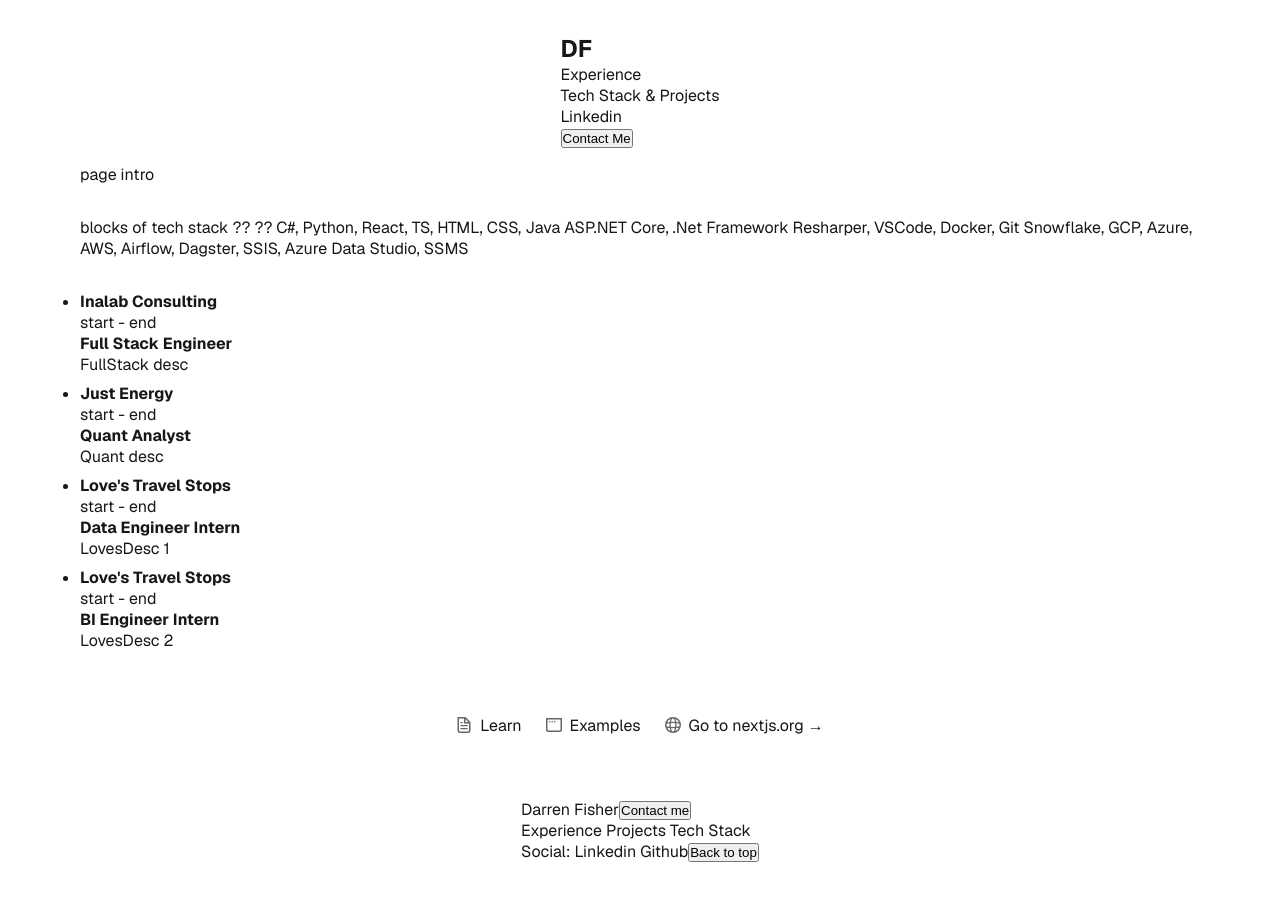
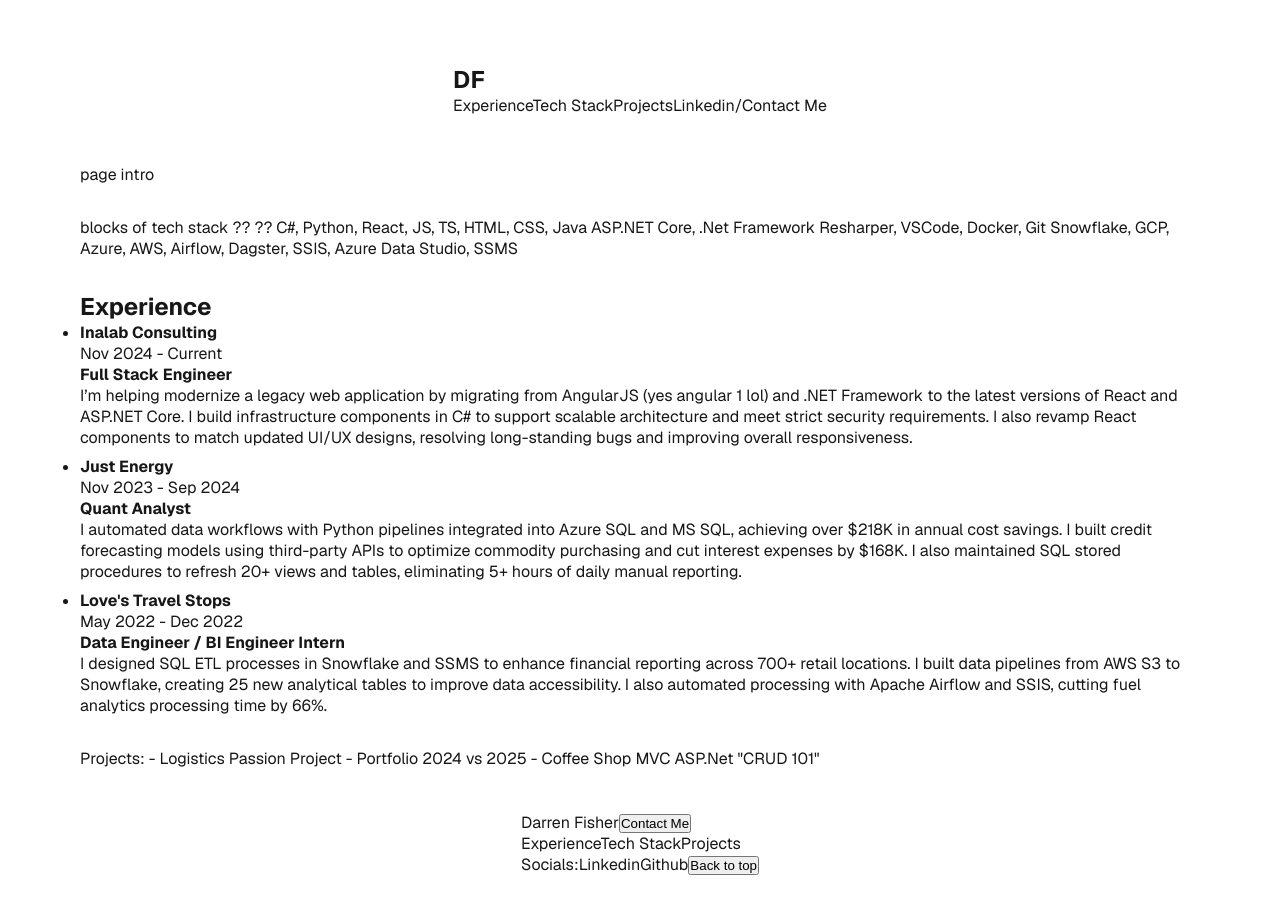
Before and after one commit to Darrenfisherlol/portfolio2025, a Next.js app: page / in a window 1280 px wide. Shown: the top 914 px of the page. Built offline with nearby package versions, Linux system fonts and the light colour scheme.

Commit message:
Add more sections and my data to the page

```diff
--- a/src/app/components/header/header.tsx
+++ b/src/app/components/header/header.tsx
@@ -7,12 +7,12 @@ export default function Header(){
         <>
             <header>
                 <h2>DF</h2>
-                <ul>
-                    <ul>Experience</ul>
-                    <ul>Tech Stack & Projects</ul>
-                    <ul>Linkedin</ul>
-                    <ul><button>Contact Me</button></ul>
-                </ul>
+                <div>
+                    <a href="#ExperienceSection">Experience</a>
+                    <a href="#TechStackSection">Tech Stack</a>
+                    <a href="#ProjectsSection">Projects</a>
+                    <a href="https://www.linkedin.com/in/darrenafisher/">Linkedin/Contact Me</a>
+                </div>
             </header>
         </>
     );
--- a/src/app/components/timeline/timeline.tsx
+++ b/src/app/components/timeline/timeline.tsx
@@ -40,8 +40,12 @@ function Timeline()
 
     return (
         <>
-        <GetData/>
+        <div id="ExperienceSection">
+            <h2> Experience </h2>
+            <GetData/>
+        </div>
         </>
+
     );
 }
 
--- a/src/app/data.ts
+++ b/src/app/data.ts
@@ -4,54 +4,37 @@ export const jobs = [
         Id: 0,
         CompanyName: "Inalab Consulting",
         JobTitle: "Full Stack Engineer",
-        StartData: "start",
-        EndData: "end",
-        JobDesc:"FullStack desc"
+        StartData: "Nov 2024",
+        EndData: "Current",
+        JobDesc:"I’m helping modernize a legacy web application by migrating from AngularJS (yes angular 1 lol) and .NET Framework to the latest versions of React and ASP.NET Core. I build infrastructure components in C# to support scalable architecture and meet strict security requirements. I also revamp React components to match updated UI/UX designs, resolving long-standing bugs and improving overall responsiveness."
     },
     {
         Id: 1,
         CompanyName: "Just Energy",
         JobTitle: "Quant Analyst",
-        StartData: "start",
-        EndData: "end",
-        JobDesc:"Quant desc"
+        StartData: "Nov 2023",
+        EndData: "Sep 2024",
+        JobDesc:"I automated data workflows with Python pipelines integrated into Azure SQL and MS SQL, achieving over $218K in annual cost savings. I built credit forecasting models using third-party APIs to optimize commodity purchasing and cut interest expenses by $168K. I also maintained SQL stored procedures to refresh 20+ views and tables, eliminating 5+ hours of daily manual reporting."
     },
     {
         Id: 2,
         CompanyName: "Love's Travel Stops",
-        JobTitle: "Data Engineer Intern",
-        StartData: "start",
-        EndData: "end",
-        JobDesc:"LovesDesc 1"
-    },
-    {
-        Id: 3,
-        CompanyName: "Love's Travel Stops",
-        JobTitle: "BI Engineer Intern",
-        StartData: "start",
-        EndData: "end",
-        JobDesc:"LovesDesc 2"
+        JobTitle: "Data Engineer / BI Engineer Intern",
+        StartData: "May 2022",
+        EndData: "Dec 2022",
+        JobDesc:"I designed SQL ETL processes in Snowflake and SSMS to enhance financial reporting across 700+ retail locations. I built data pipelines from AWS S3 to Snowflake, creating 25 new analytical tables to improve data accessibility. I also automated processing with Apache Airflow and SSIS, cutting fuel analytics processing time by 66%."
     }
 ];
 
-export const techStack = {
-        "Languages":
-        {
-            "a":"b"
-        },
-        "Software":
-        {
-            "a":"b"
-        }
-};
-
-export const education = [{
-    "Master of Sci in Info Management - Big Data & Analytics":
+export const education = [
     {
-        "a":"b"
+        "level": "Masters",
+        "degree": "Master of Sci in Info Management - Big Data & Analytics",
+        "description":"I earned a Master of Science in Information Management with a specialization in Big Data & Analytics, gaining a strong foundation in data engineering, cloud technologies, and advanced analytics. The program emphasized practical skills in managing large-scale data systems, building data pipelines, and applying statistical and machine learning techniques to drive business insights. This background complements my hands-on experience in software engineering and data-driven development."
     },
-    "Bachelors Info Systems":
     {
-        "a":"b"
+        "level": "Bachelor",
+        "degree":"Bachelors Info Systems",
+        "description":"I hold a Bachelor’s degree in Information Systems, where I developed a solid foundation in software development, databases, and IT project management. The program bridged business and technology, equipping me with skills to design and implement effective tech solutions. It laid the groundwork for my interest in building scalable systems and data-driven applications."
     }
-}];
+];
--- a/src/app/page.tsx
+++ b/src/app/page.tsx
@@ -1,6 +1,8 @@
 import Image from "next/image";
 import styles from "./page.module.css";
 
+// CSS 80% of it lol
+// https://cssreference.io/flexbox/
 
 import Timeline from "./components/timeline/timeline";
 import Header from "./components/header/header"
@@ -16,9 +18,9 @@ export default function Home() {
 
         <div>page intro</div>
 
-        <div>
+        <div id="TechStackSection">
           blocks of tech stack ?? ??
-          C#, Python, React, TS, HTML, CSS, Java
+          C#, Python, React, JS, TS, HTML, CSS, Java
           ASP.NET Core, .Net Framework
           Resharper, VSCode, Docker, Git
           Snowflake,
@@ -29,67 +31,37 @@ export default function Home() {
 
         <Timeline/>
 
+
+
+
+        <div id="ProjectsSection">
+          Projects:
+          - Logistics Passion Project
+          - Portfolio 2024 vs 2025
+          - Coffee Shop MVC ASP.Net "CRUD 101"
+        </div>
       </main>
-      <div className={styles.footer}>
-        <a
-          href="https://nextjs.org/learn?utm_source=create-next-app&utm_medium=appdir-template&utm_campaign=create-next-app"
-          target="_blank"
-          rel="noopener noreferrer"
-        >
-          <Image
-            aria-hidden
-            src="/file.svg"
-            alt="File icon"
-            width={16}
-            height={16}
-          />
-          Learn
-        </a>
-        <a
-          href="https://vercel.com/templates?framework=next.js&utm_source=create-next-app&utm_medium=appdir-template&utm_campaign=create-next-app"
-          target="_blank"
-          rel="noopener noreferrer"
-        >
-          <Image
-            aria-hidden
-            src="/window.svg"
-            alt="Window icon"
-            width={16}
-            height={16}
-          />
-          Examples
-        </a>
-        <a
-          href="https://nextjs.org?utm_source=create-next-app&utm_medium=appdir-template&utm_campaign=create-next-app"
-          target="_blank"
-          rel="noopener noreferrer"
-        >
-          <Image
-            aria-hidden
-            src="/globe.svg"
-            alt="Globe icon"
-            width={16}
-            height={16}
-          />
-          Go to nextjs.org →
-        </a>
-      </div>
       <footer>
 
         <div>
           Darren Fisher
-          <button> Contact me</button>
+          <a href="https://www.linkedin.com/in/darrenafisher/">
+            <button>Contact Me</button>
+          </a>
         </div>
 
         <div>
-          Experience
-          Projects
-          Tech Stack
+
+          <a href="#ExperienceSection">Experience</a>
+          <a href="#TechStackSection">Tech Stack</a>
+          <a href="#ProjectsSection">Projects</a>
+
         </div>
         <div>
-        Social:
-        Linkedin
-        Github
+        Socials:
+        <a href="https://www.linkedin.com/in/darrenafisher/">Linkedin</a>
+        <a href="https://github.com/Darrenfisherlol">Github</a>
+
 
         <button> Back to top</button>
         </div>
```
